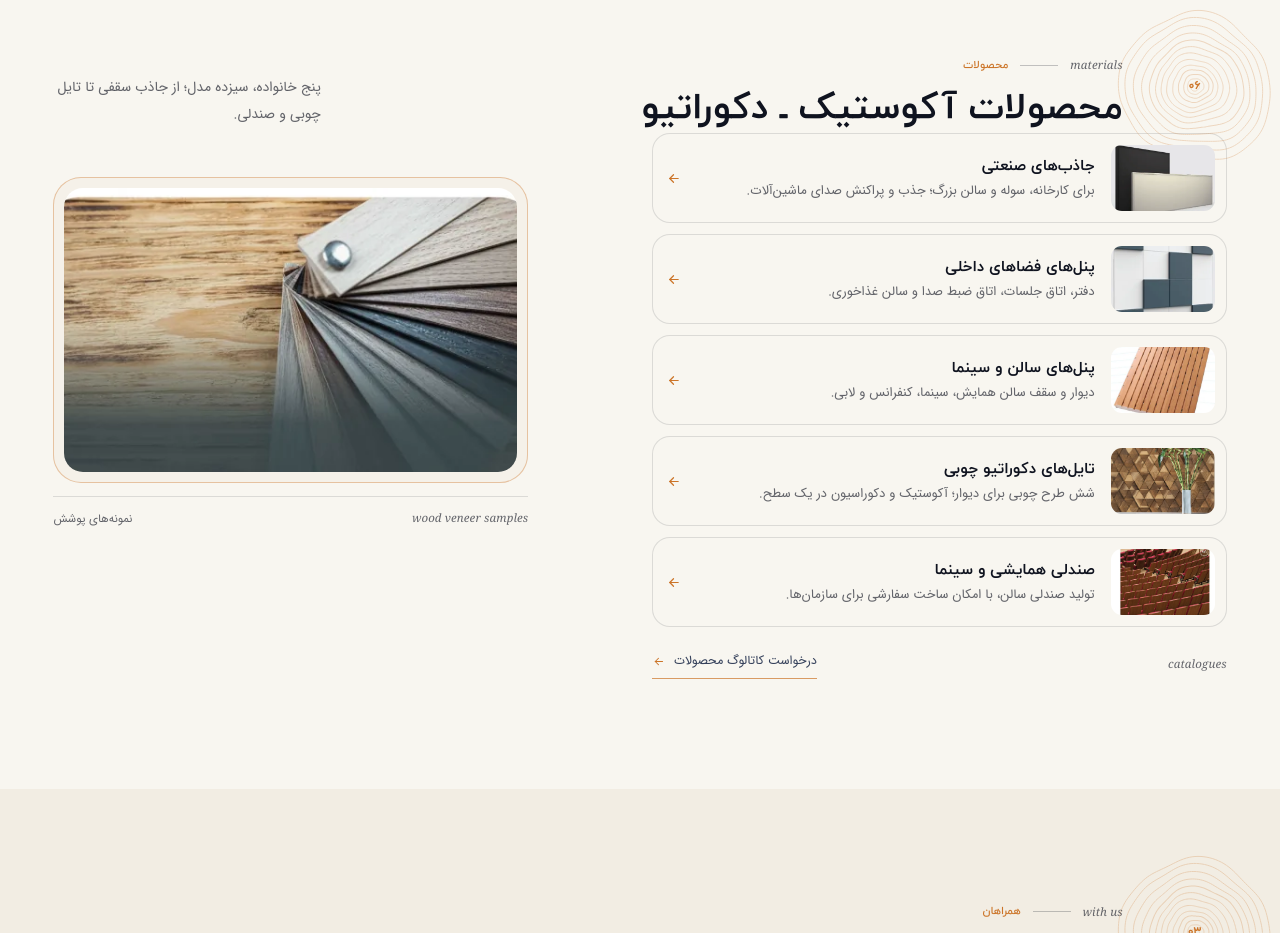
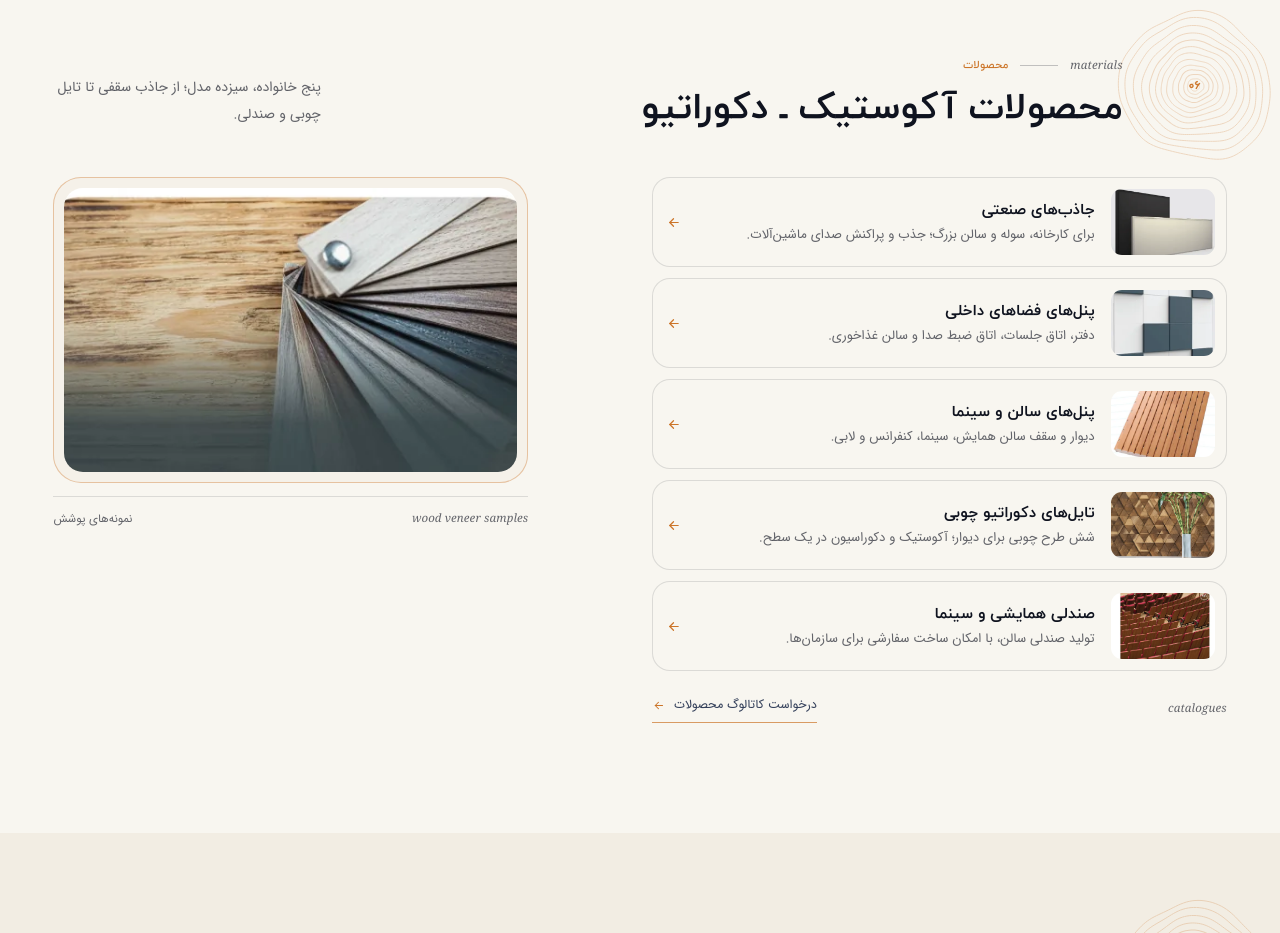
Before and after one commit to ali-shahabi/medisdesign, a Next.js app: page / in a window 1280 px wide. Shown: the part 4620-5553 px from the top of the page. Built offline with nearby package versions, Linux system fonts and the light colour scheme.

Commit message:
Home: 44 px between the products heading and the chips
The chip list sat flush under the section title. It now carries the same
44 px top margin as .cards-2/.cards-4/.fam-list, which also levels it
with the wood figure column that was already offset by 44 px.

```diff
--- a/app/globals.css
+++ b/app/globals.css
@@ -813,7 +813,7 @@
   .stat span { display: block; margin-top: 12px; font-size: 13px; font-weight: 400; color: var(--cream-74); }
 
   /* ------------------------------------------------------------ 10 · products */
-  .chips { min-width: 0; }
+  .chips { min-width: 0; margin-top: 44px; }
   .chip {
     display: grid;
     grid-template-columns: 104px minmax(0, 1fr) 18px;
```
Also changed, not shown: 1 other file (tests, documents, lock files or other folders).
